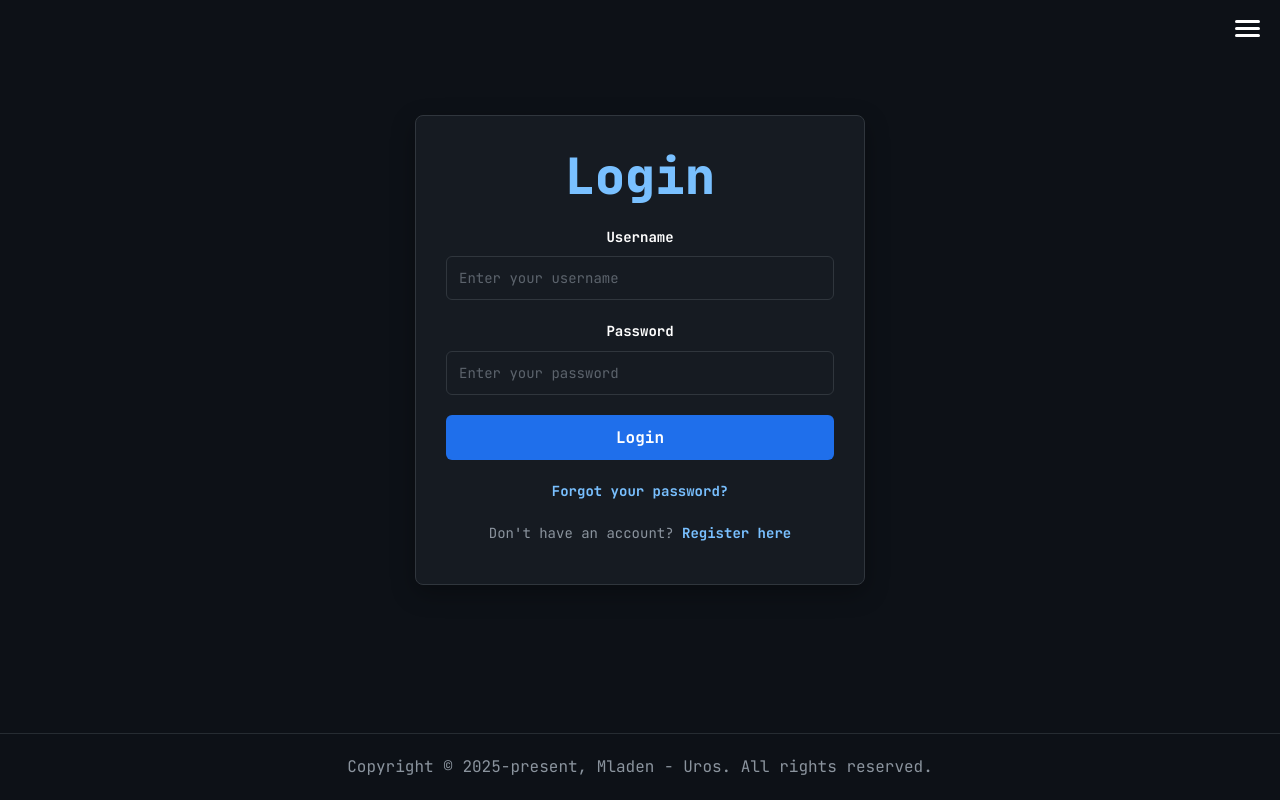
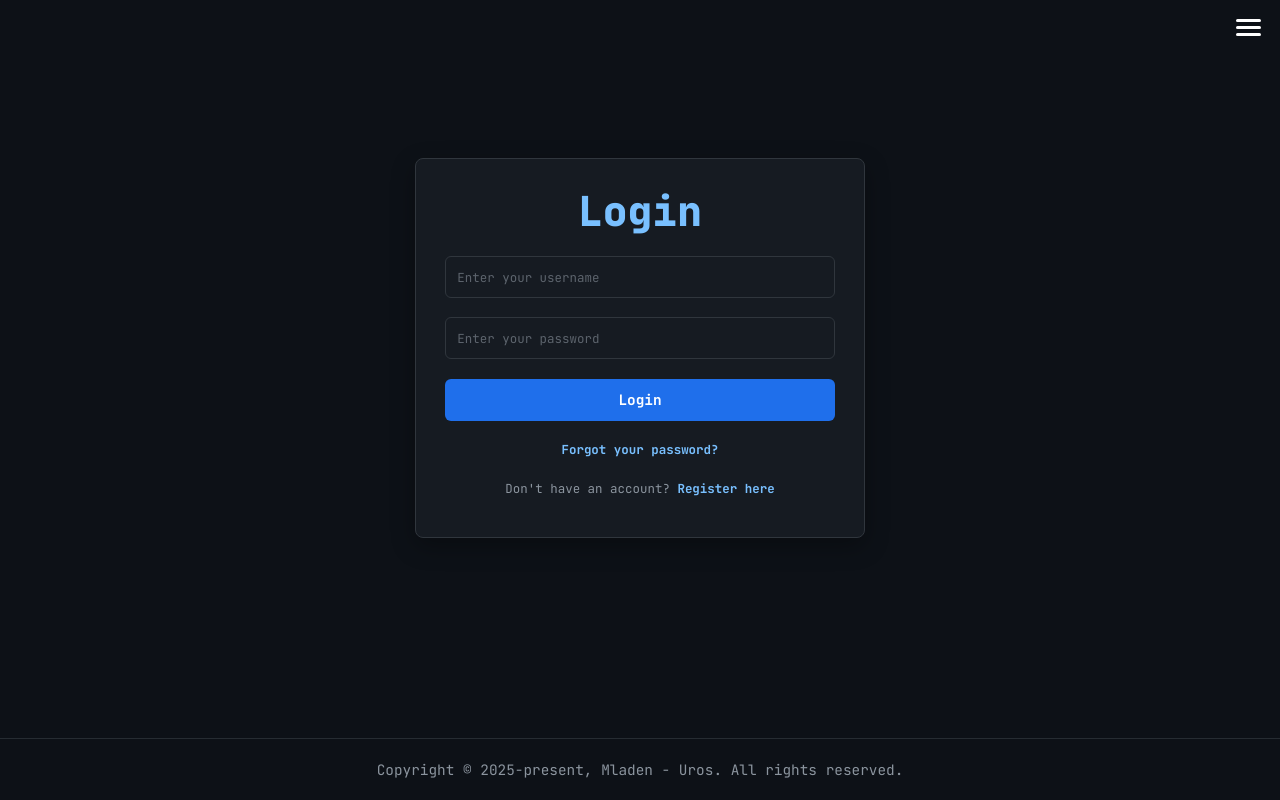
Before and after one commit to mladen081/u-m, a React (Vite) app in the folder front/client/: page /login in a window 1280 px wide. Built offline with nearby package versions, Linux system fonts and the light colour scheme.

Commit message:
Add base style 5

```diff
--- a/front/client/src/index.css
+++ b/front/client/src/index.css
@@ -28,7 +28,7 @@
 }
 
 html {
-  font-size: 62.5%;
+  font-size: 60%;
 }
 
 body {
@@ -36,7 +36,7 @@ body {
   color: var(--primary-color);
   background-color: var(--back-color);
   line-height: 1.6;
-  font-size: clamp(1.4rem, 2.5vw, 1.6rem);
+  font-size: clamp(1.3rem, 2.3vw, 1.5rem);
 }
 
 /* ============= Layout ============= */
@@ -63,7 +63,7 @@ main {
 
 /* ============= Typography ============= */
 h1 {
-  font-size: clamp(2.4rem, 5vw, 5rem);
+  font-size: clamp(2rem, 4.3vw, 4.3rem);
   font-weight: 900;
   color: var(--text-color-1);
   margin: 2rem 0 1rem 0;
@@ -71,7 +71,7 @@ h1 {
 }
 
 h2 {
-  font-size: clamp(2rem, 4vw, 3.5rem);
+  font-size: clamp(1.8rem, 3.8vw, 3.3rem);
   font-weight: 700;
   color: var(--primary-color);
   margin: 1.5rem 0 1rem 0;
@@ -79,7 +79,7 @@ h2 {
 }
 
 h3 {
-  font-size: clamp(1.8rem, 3.5vw, 3rem);
+  font-size: clamp(1.6rem, 3.3vw, 2.8rem);
   font-weight: 700;
   color: var(--text-color-1);
   margin: 1.2rem 0 0.8rem 0;
@@ -87,7 +87,7 @@ h3 {
 }
 
 p {
-  font-size: clamp(1.4rem, 2.5vw, 2rem);
+  font-size: clamp(1.3rem, 2.3vw, 1.8rem);
   color: var(--text-color);
   margin: 1rem 0;
   line-height: 1.6;
@@ -123,8 +123,21 @@ li {
 
 .footer p {
   margin: 0;
-  font-size: clamp(1.4rem, 2.5vw, 1.6rem);
+  font-size: clamp(1.3rem, 2.3vw, 1.5rem);
   color: var(--text-color);
+}
+
+/* ============= Screen Reader Only ============= */
+.sr-only {
+  position: absolute;
+  width: 1px;
+  height: 1px;
+  padding: 0;
+  margin: -1px;
+  overflow: hidden;
+  clip: rect(0, 0, 0, 0);
+  white-space: nowrap;
+  border-width: 0;
 }
 
 /* ============= Auth Container (Login/Register) ============= */
@@ -166,14 +179,14 @@ li {
 }
 
 .form-group label {
-  font-size: 1.4rem;
+  font-size: 1.3rem;
   font-weight: 700;
   color: var(--primary-color);
 }
 
 .form-group input {
   padding: 1.2rem;
-  font-size: 1.4rem;
+  font-size: 1.3rem;
   font-family: 'JetBrains Mono', monospace;
   background-color: var(--input-bg);
   border: 1px solid var(--input-border);
@@ -195,7 +208,7 @@ li {
 /* ============= Buttons ============= */
 .btn-primary {
   padding: 1.2rem 2rem;
-  font-size: 1.6rem;
+  font-size: 1.5rem;
   font-weight: 700;
   font-family: 'JetBrains Mono', monospace;
   background-color: var(--button-bg);
@@ -222,7 +235,7 @@ li {
   border: 1px solid var(--error-color);
   border-radius: 6px;
   color: var(--text-color);
-  font-size: 1.4rem;
+  font-size: 1.3rem;
   margin-bottom: 1.5rem;
   white-space: pre-line;
 }
@@ -233,7 +246,7 @@ li {
   border: 1px solid var(--success-color);
   border-radius: 6px;
   color: var(--success-color);
-  font-size: 1.4rem;
+  font-size: 1.3rem;
   margin-bottom: 1.5rem;
 }
 
@@ -241,7 +254,7 @@ li {
 .auth-link {
   text-align: center;
   margin-top: 2rem;
-  font-size: 1.4rem;
+  font-size: 1.3rem;
   color: var(--text-color);
 }
 
@@ -263,7 +276,7 @@ li {
 }
 
 .loading-container p {
-  font-size: 2rem;
+  font-size: 1.8rem;
   color: var(--text-color-1);
 }
 
@@ -287,7 +300,7 @@ li {
   background-color: var(--button-bg);
   color: var(--primary-color);
   border-radius: 4px;
-  font-size: 1.2rem;
+  font-size: 1.3rem;
   font-weight: 700;
 }
 
@@ -297,7 +310,7 @@ li {
   border: none;
   color: var(--text-color);
   font-family: 'JetBrains Mono', monospace;
-  font-size: 1.4rem;
+  font-size: 1.3rem;
   font-weight: 700;
   cursor: pointer;
   padding: 0.5rem 0;
@@ -325,6 +338,6 @@ li {
 
   .btn-primary {
     padding: 1rem 1.5rem;
-    font-size: 1.4rem;
+    font-size: 1.3rem;
   }
 }
--- a/front/client/src/pages/ForgotPassword.jsx
+++ b/front/client/src/pages/ForgotPassword.jsx
@@ -37,7 +37,7 @@ function ForgotPassword() {
 
         <form onSubmit={handleSubmit} className="auth-form">
           <div className="form-group">
-            <label htmlFor="email">Email Address</label>
+            <label htmlFor="email" className="sr-only">Email Address</label>
             <input
               type="email"
               id="email"
--- a/front/client/src/pages/Home.jsx
+++ b/front/client/src/pages/Home.jsx
@@ -2,28 +2,7 @@ function Home() {
   return (
     <main>
       <h1>The pattern concept</h1>
-      <p>Design patterns help you learn from others' successes instead of your own failures.</p>
-      <h2>What is a pattern?</h2>
-      <p>Initially, you can think of a pattern as an especially clever and insightful
-        way of solving a particular class of problems. That is, it looks like a lot of
-        people have worked out all the angles of a problem and have come up with
-        the most general, flexible solution for it. The problem could be one you
-        have seen and solved before, but your solution probably didn't have the
-        kind of completeness you'll see embodied in a pattern.
-      </p>
-      <p>
-        Although they're called “design patterns,” they really aren't tied to the
-        realm of design. A pattern seems to stand apart from the traditional way
-        of thinking about analysis, design, and implementation. Instead, a pattern
-        embodies a complete idea within a program, and thus it can sometimes
-        appear at the analysis phase or high-level design phase. This is interesting
-        because a pattern has a direct implementation in code and so you might
-        not expect it to show up before low-level design or implementation (and in
-        fact you might not realize that you need a particular pattern until you get
-        to those phases).
-      </p>
-      <br />
-      <p style={{ textAlign: 'right' }}><em>“Bruce Eckel”</em></p>
+      <p>Hello from Rakovica :)</p>
     </main>
   );
 }
--- a/front/client/src/pages/Login.jsx
+++ b/front/client/src/pages/Login.jsx
@@ -37,7 +37,7 @@ function Login() {
 
         <form onSubmit={handleSubmit} className="auth-form">
           <div className="form-group">
-            <label htmlFor="username">Username</label>
+            <label htmlFor="username" className="sr-only">Username</label>
             <input
               type="text"
               id="username"
@@ -50,7 +50,7 @@ function Login() {
           </div>
 
           <div className="form-group">
-            <label htmlFor="password">Password</label>
+            <label htmlFor="password" className="sr-only">Password</label>
             <input
               type="password"
               id="password"
--- a/front/client/src/pages/Register.jsx
+++ b/front/client/src/pages/Register.jsx
@@ -50,7 +50,7 @@ function Register() {
 
         <form onSubmit={handleSubmit} className="auth-form">
           <div className="form-group">
-            <label htmlFor="username">Username</label>
+            <label htmlFor="username" className="sr-only">Username</label>
             <input
               type="text"
               id="username"
@@ -65,7 +65,7 @@ function Register() {
           </div>
 
           <div className="form-group">
-            <label htmlFor="email">Email</label>
+            <label htmlFor="email" className="sr-only">Email</label>
             <input
               type="email"
               id="email"
@@ -78,7 +78,7 @@ function Register() {
           </div>
 
           <div className="form-group">
-            <label htmlFor="password">Password</label>
+            <label htmlFor="password" className="sr-only">Password</label>
             <input
               type="password"
               id="password"
@@ -92,7 +92,7 @@ function Register() {
           </div>
 
           <div className="form-group">
-            <label htmlFor="confirmPassword">Confirm Password</label>
+            <label htmlFor="confirmPassword" className="sr-only">Confirm Password</label>
             <input
               type="password"
               id="confirmPassword"
--- a/front/client/src/pages/ResetPassword.jsx
+++ b/front/client/src/pages/ResetPassword.jsx
@@ -54,7 +54,7 @@ function ResetPassword() {
 
         <form onSubmit={handleSubmit} className="auth-form">
           <div className="form-group">
-            <label htmlFor="password">New Password</label>
+            <label htmlFor="password" className="sr-only">New Password</label>
             <input
               type="password"
               id="password"
@@ -68,7 +68,7 @@ function ResetPassword() {
           </div>
 
           <div className="form-group">
-            <label htmlFor="confirmPassword">Confirm Password</label>
+            <label htmlFor="confirmPassword" className="sr-only">Confirm Password</label>
             <input
               type="password"
               id="confirmPassword"
```
Also changed, not shown: 1 other file (tests, documents, lock files or other folders).
